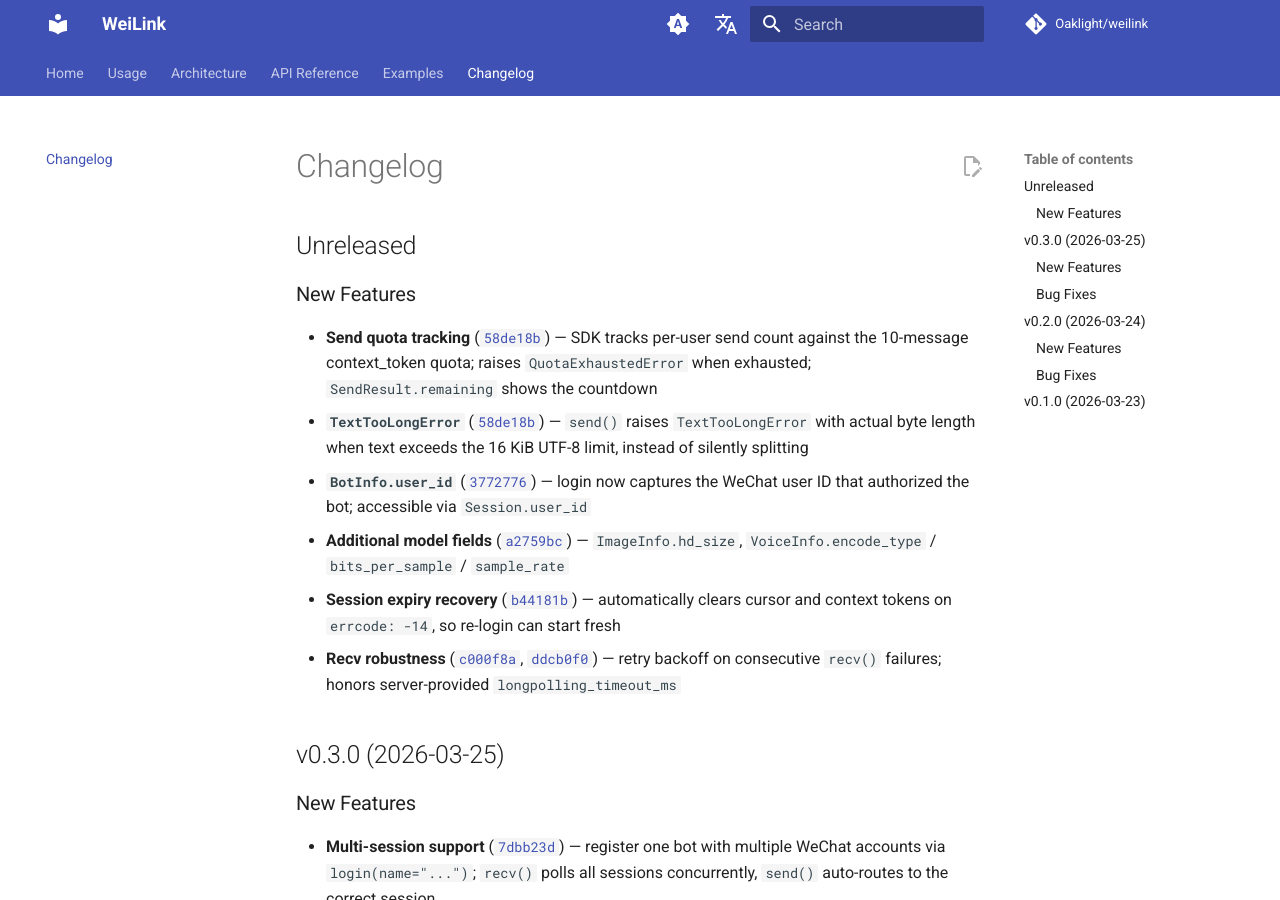
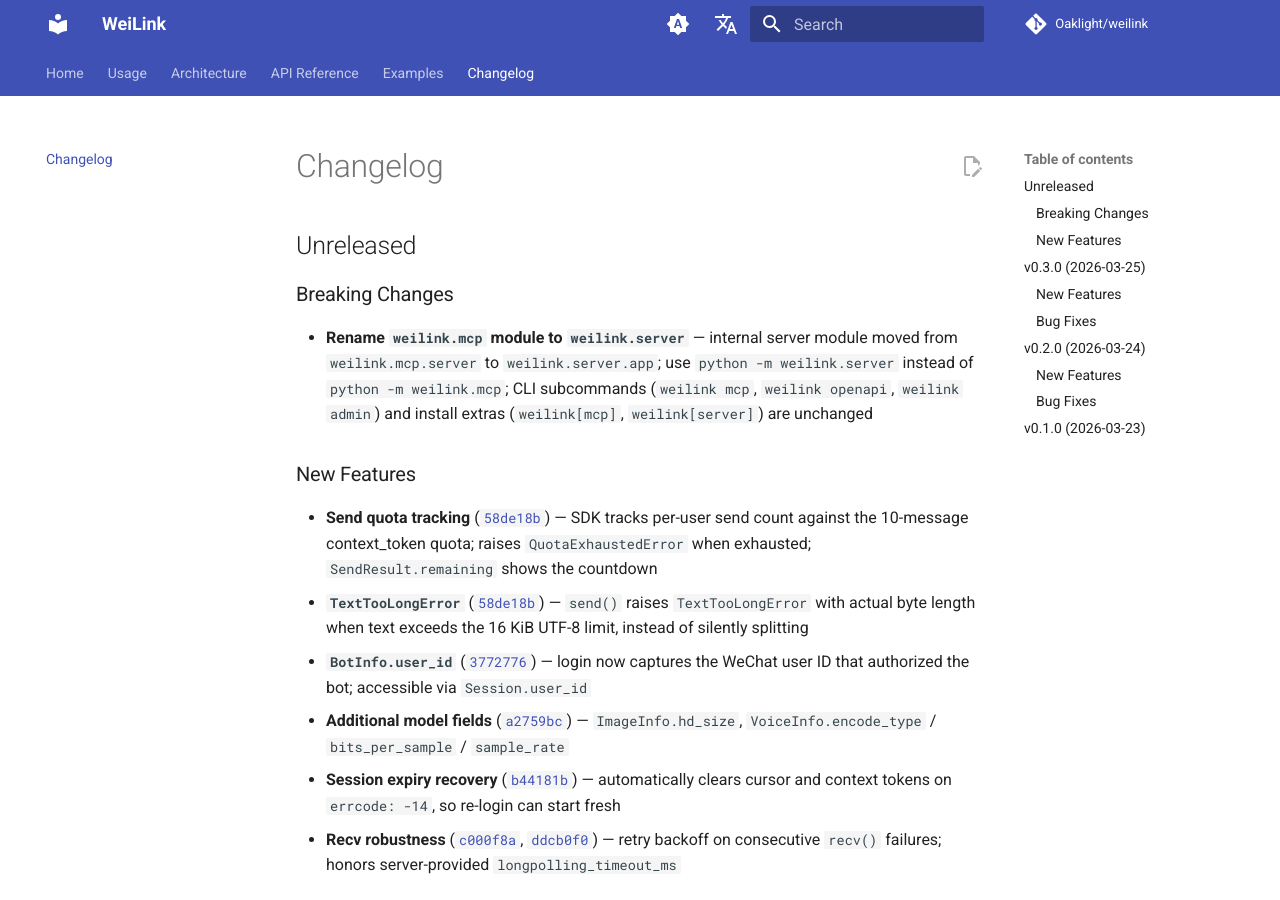
Before and after one commit to Oaklight/weilink, an MkDocs documentation site: the page built from docs/changelog.md, in a window 1280 px wide and 900 px high. Built offline with MkDocs 1.6.1 and Material for MkDocs 9.7.7, drawn with Linux system fonts in a browser that asks for light colours; comment, search, counter and statistics services are not loaded.

Commit message:
Update docs for weilink.mcp → weilink.server rename
Update module paths in architecture diagrams, MCP server usage
examples, and add breaking change entry to changelog.

```diff
--- a/docs/changelog.md
+++ b/docs/changelog.md
@@ -1,6 +1,10 @@
 # Changelog
 
 ## Unreleased
+
+### Breaking Changes
+
+- **Rename `weilink.mcp` module to `weilink.server`** — internal server module moved from `weilink.mcp.server` to `weilink.server.app`; use `python -m weilink.server` instead of `python -m weilink.mcp`; CLI subcommands (`weilink mcp`, `weilink openapi`, `weilink admin`) and install extras (`weilink[mcp]`, `weilink[server]`) are unchanged
 
 ### New Features
 
```
Also changed, not shown: docs/architecture.md (+4 -4 lines), docs/usage/mcp.md (+2 -2 lines).
